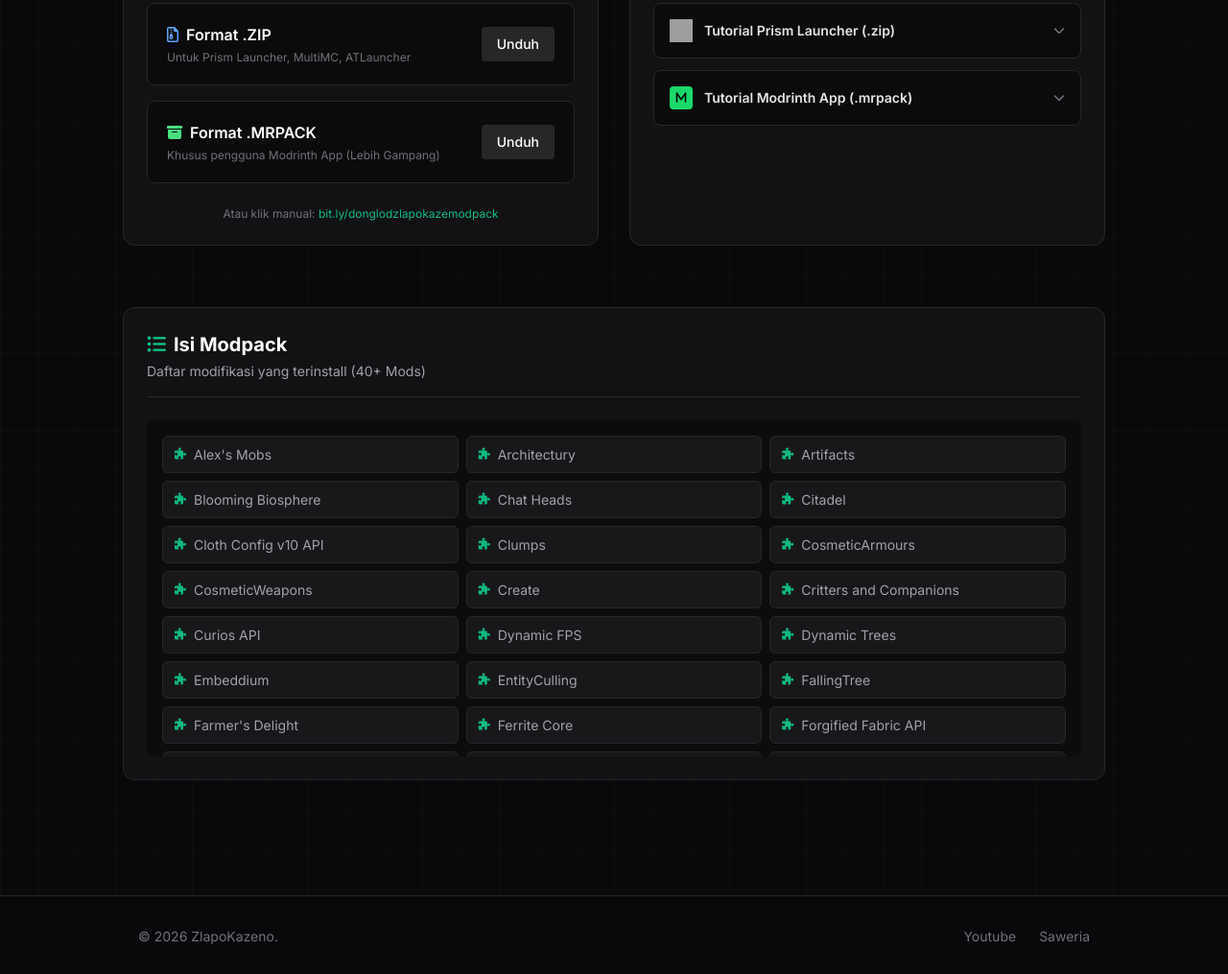
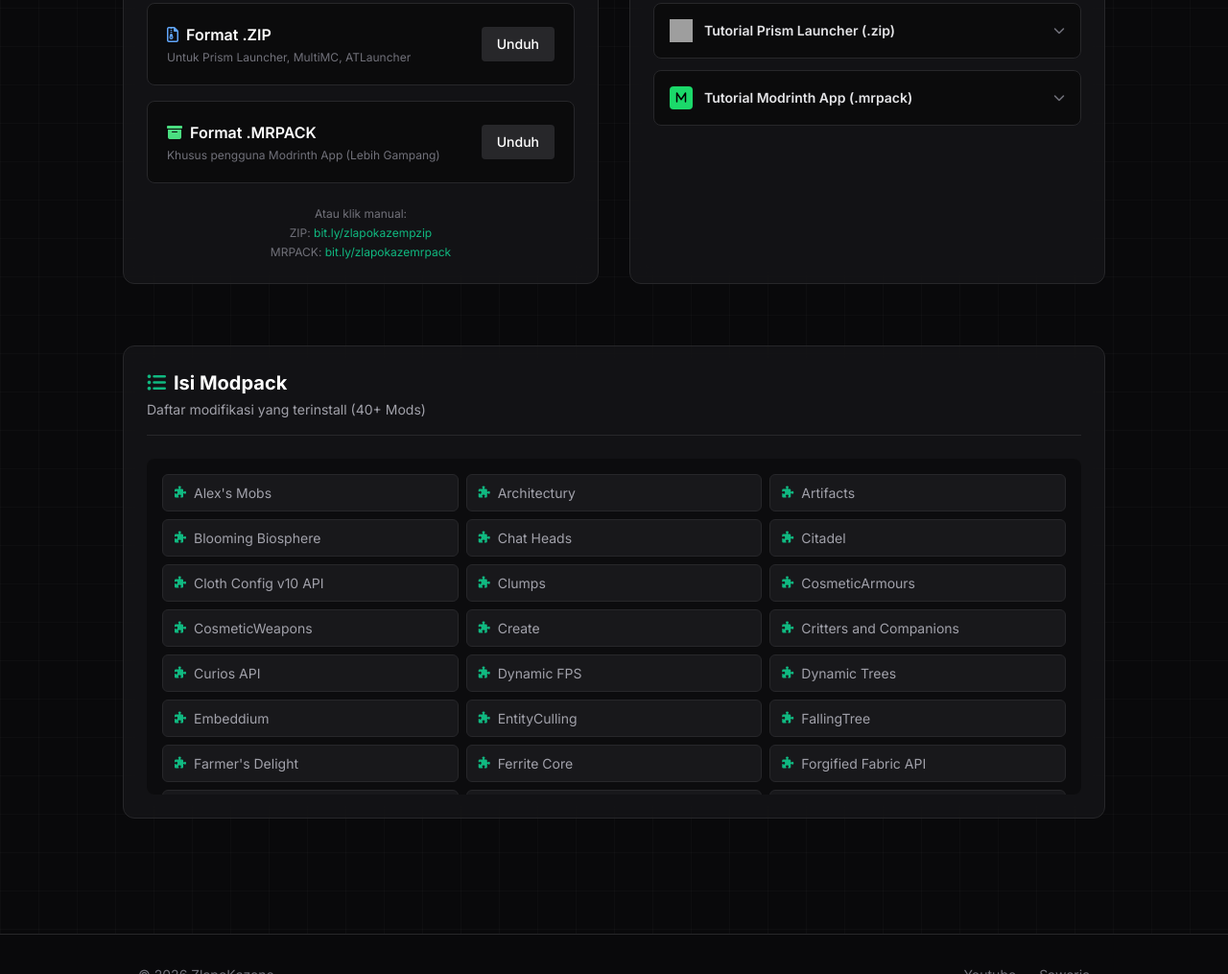
Before and after one commit to Adisanopalz/zlapokaze, a plain HTML site: page index.html in a window 1280 px wide. Shown: the part 912-1927 px from the top of the page at 96% size. Drawn offline with nearby package versions, Linux system fonts and the light colour scheme; grey boxes are pictures that could not be loaded.

Commit message:
Update index.html

```diff
--- a/index.html
+++ b/index.html
@@ -212,7 +212,7 @@
                                     </h4>
                                     <p class="text-xs text-zinc-500 mt-1">Untuk Prism Launcher, MultiMC, ATLauncher</p>
                                 </div>
-                                <a href="https://bit.ly/donglodzlapokazemodpack" target="_blank" class="px-4 py-2 rounded bg-zinc-800 hover:bg-zinc-700 text-white text-sm font-medium transition-colors">
+                                <a href="https://bit.ly/zlapokazempzip" target="_blank" class="px-4 py-2 rounded bg-zinc-800 hover:bg-zinc-700 text-white text-sm font-medium transition-colors">
                                     Unduh
                                 </a>
                             </div>
@@ -225,14 +225,16 @@
                                     </h4>
                                     <p class="text-xs text-zinc-500 mt-1">Khusus pengguna Modrinth App (Lebih Gampang)</p>
                                 </div>
-                                <a href="https://bit.ly/donglodzlapokazemodpack" target="_blank" class="px-4 py-2 rounded bg-zinc-800 hover:bg-zinc-700 text-white text-sm font-medium transition-colors">
+                                <a href="https://bit.ly/zlapokazemrpack" target="_blank" class="px-4 py-2 rounded bg-zinc-800 hover:bg-zinc-700 text-white text-sm font-medium transition-colors">
                                     Unduh
                                 </a>
                             </div>
                         </div>
 
-                        <div class="mt-6 text-center text-xs text-zinc-500">
-                            Atau klik manual: <a href="https://bit.ly/donglodzlapokazemodpack" target="_blank" class="text-zk-accent hover:underline">bit.ly/donglodzlapokazemodpack</a>
+                        <div class="mt-6 text-center text-xs text-zinc-500 flex flex-col gap-1">
+                            <span>Atau klik manual:</span>
+                            <span>ZIP: <a href="https://bit.ly/zlapokazempzip" target="_blank" class="text-zk-accent hover:underline">bit.ly/zlapokazempzip</a></span>
+                            <span>MRPACK: <a href="https://bit.ly/zlapokazemrpack" target="_blank" class="text-zk-accent hover:underline">bit.ly/zlapokazemrpack</a></span>
                         </div>
                     </div>
                 </section>
```
